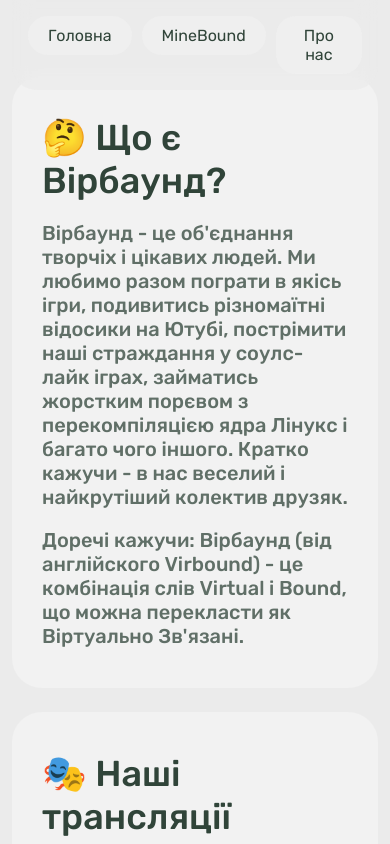
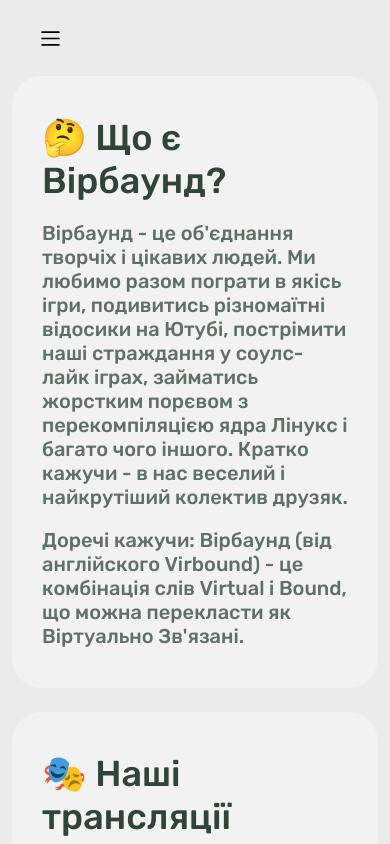
Before and after one commit to LifelessShirt/Virbound, a React (Create React App) app: page /about in a window 390 px wide. Built offline with nearby package versions, Linux system fonts and the light colour scheme.

Commit message:
Finished mobile version

```diff
--- a/src/App.css
+++ b/src/App.css
@@ -46,7 +46,7 @@
 }
 
 body {
-  font-family: Main, system-ui, -apple-system, BlinkMacSystemFont, 'Segoe UI', Roboto, Oxygen, Ubuntu, Cantarell, 'Open Sans', 'Helvetica Neue', sans-serif;
+  font-family: Main, sans-serif;
   text-align: center;
   background-color: var(--dark-color);
   color: var(--main-color);
@@ -70,7 +70,16 @@
   overflow-y: scroll;
   overflow-x: hidden;
   z-index: 2;
+  transition: all 0.5s;
 }
+.Main-opened {
+  transform: scale(0.9);
+  box-shadow: -20px 0px 20px 0px #00000033;
+  left: 75%;
+  border-radius: 30px;
+  overflow-y: hidden;
+}
+
 .MainHome {
   background: var(--dark-color);
 }
@@ -137,11 +146,11 @@
 }
 
 .Title {
-  font-family: Title, system-ui, -apple-system, BlinkMacSystemFont, 'Segoe UI', Roboto, Oxygen, Ubuntu, Cantarell, 'Open Sans', 'Helvetica Neue', sans-serif;
+  font-family: Title, sans-serif;
   font-size: 3rem;
 }
 .Subtitle {
-  font-family: Title, system-ui, -apple-system, BlinkMacSystemFont, 'Segoe UI', Roboto, Oxygen, Ubuntu, Cantarell, 'Open Sans', 'Helvetica Neue', sans-serif;
+  font-family: Title, sans-serif;
   font-size: 1.5rem;
   opacity: 0.75;
 }
@@ -183,6 +192,7 @@
 
 .Footer {
   padding: 10px;
+  background: var(--dark-color);
   color: var(--white-color-half-transparent);
 }
 .Footer a {color: var(--white-color);}
--- a/src/App.tsx
+++ b/src/App.tsx
@@ -1,4 +1,4 @@
-import React from 'react';
+import React, { useState } from 'react';
 import './App.css';
 import './App.mobile.css';
 import { Routes, Route, useLocation } from 'react-router-dom';
@@ -10,16 +10,20 @@
 
 const App = () => {
   var pathname = useLocation().pathname;
-  return (
-    <div className={`Main`/*${pathname == '/' ? 'MainHome' : ''} : pathname == '/minebound' ? 'MainMinebound' : pathname == '/about' ? 'MainAbout' : ''}*/}>
-    <Menu currentPath={pathname} />
+  const [menuStatus, setMenuStatus] = useState('closed');
+  const menuChangeStatus = () => {
+    setMenuStatus(menuStatus === 'closed' ? 'opened' : 'closed')
+  }
+  return (<>
+    <Menu currentPath={pathname} status={menuStatus} onClick={menuChangeStatus}/>
+    <div className={`Main Main-${menuStatus}`}>
     <Routes>
       <Route path="/" element={<Home />} />
       <Route path="/minebound" element={<Minebound />} />
       <Route path="/about" element={<About />} />
     </Routes>
     </div>
-  );
+  </>);
 }
 
 export default App;
--- a/src/Components/Button/Button.tsx
+++ b/src/Components/Button/Button.tsx
@@ -1,14 +1,14 @@
-import React from 'react';
+import React, { useState } from 'react';
 import Style from './Button.module.css';
 
 export interface ButtonProps {children:React.ReactNode,type?:string,customOnClick?:string}
 
 export function Button({children,type,customOnClick}:ButtonProps) {
+  const [child, setChild] = useState(children);
   const clickFunc = (e:any) => {
     if (e === 'copyIP') {
       navigator.clipboard.writeText('srv.virbound.com');
-      children = "IP скопійовано";
-      alert('IP скопійовано');
+      setChild("IP скопійовано");
     } else {
       // nothing
     }
@@ -16,7 +16,7 @@
 
   return (
     <button className={`${Style.Button} ${type == 'focus' ? Style.ButtonFocus : ''}`} onClick={() => clickFunc(customOnClick)}>
-      {children}
+      {child}
     </button>
   );
 }
--- a/src/Components/Menu/Menu.module.css
+++ b/src/Components/Menu/Menu.module.css
@@ -1,8 +1,11 @@
 .menu {
   position: fixed;
-  display: flex;
   top: 0;
   left: 50%;
+  display: flex;
+  flex-direction: row;
+  justify-content: center;
+  gap: 10px;
   padding: 16px;
   width: calc(100% - 56px);
   max-width: 864px;
@@ -10,22 +13,12 @@
   transform: translateX(-50%);
   background: var(--accent-color-half-transparent);
   border-radius: 0px 0px 25px 25px;
-  flex-direction: row;
-  justify-content: center;
-  gap: 10px;
   backdrop-filter: blur(10px);
   z-index: 3;
 }
 
-.about {
-  background: var(--gray-color-half-transparent);
-}
-
-.minebound {
-  background: var(--accent-color-2-half-transparent);
-}
-
 .menu_block {
+  font-family: Title, sans-serif;
   position: relative;
   display: inline-block;
   width: auto;
@@ -36,6 +29,54 @@
 }
 .menu_block:hover {
   background-color: var(--accent-color-2-half-transparent);
+}
+
+.menu_mobile {
+  display: none;
+}
+
+@media (max-width: 920px) {
+  .menu_mobile {
+    display: flex;
+    flex-direction: row;
+    justify-content: flex-start;
+    gap: 10px;
+    z-index: 3;
+    height: 15px;
+    position: fixed;
+    top: 0; left: 50%;
+    transform: translateX(-50%);
+    width: calc(100% - 56px);
+    height: 44px;
+    padding: 16px;
+    border-radius: 0px 0px 25px 25px;
+    backdrop-filter: blur(10px);
+    transition: all 0.5s;
+    background: var(--accent-color-half-transparent);
+  }
+  .opened {
+    transform: translateX(0%);
+    top: 5%; left: 5%;
+    border-radius: 16px;
+    padding: 0px;
+    width: 44px;
+    overflow: hidden;
+  }
+  .menu_mobile_toggler {
+    width: 44px;
+    height: 44px;
+    background: center / 21px no-repeat url(../../Media/menu.svg);
+    border: none;
+    border-radius: 16px;
+  }
+}
+
+.about {
+  background: var(--gray-color-half-transparent);
+}
+
+.minebound {
+  background: var(--accent-color-2-half-transparent);
 }
 
 .about .menu_block {
@@ -53,3 +94,37 @@
   background-color: var(--main-color-half-transparent);
   color: var(--white-color);
 }
+
+@media (max-width: 920px) {
+  .menu {
+    position: absolute;
+    flex-direction: column;
+    justify-content: flex-start;
+    top: 12.5%; left: 0;
+    width: calc(75% - 12px);
+    height: calc(75% - 32px);
+    background: transparent;
+    transform: none;
+    z-index: 1;
+  }
+  .menu_block{
+    background-color: transparent!important;
+    color: var(--white-color)!important;
+  }
+  .menu_block:hover {
+    background-color: var(--white-color)!important;
+    color: var(--dark-color)!important;
+  }
+  /*.minebound .menu_block,.about .menu_block,.menu_block {
+    width: calc(100% - 40px);
+    background-color: transparent;
+    color: var(--white-color);
+  }
+  .minebound .menu_block:hover,.about .menu_block:hover,.menu_block:hover {
+    background-color: var(--white-color);
+    color: var(--dark-color);
+  }*/
+  .menu_block:hover {
+    background-color: var(--accent-color-half-transparent);
+  }
+}
--- a/src/Components/Menu/Menu.tsx
+++ b/src/Components/Menu/Menu.tsx
@@ -1,12 +1,16 @@
-import React, { useEffect, useRef, useState } from 'react';
+import React, { useContext, useEffect, useRef, useState } from 'react';
 import Style from './Menu.module.css';
 import { Link } from 'react-router-dom';
 
-interface MenuProps {currentPath:string}
+interface MenuProps {currentPath:string, status?:any, onClick:any}
 
-const Menu = ({currentPath}:MenuProps) => {
-  return (
-    <div className={`${Style.menu} ${Style[currentPath.slice(1)] || ''}`}>
+const Menu = ({currentPath,status,onClick}:MenuProps) => {
+  const path = Style[currentPath.slice(1)] || '';
+  return ( <>
+    <div className={`${Style.menu_mobile} ${path} ${Style[status]}`}>
+        <button className={Style.menu_mobile_toggler} onClick={onClick}></button>
+    </div>
+    <div className={`${Style.menu} ${path}`}>
         <Link to="/">
             <div className={Style.menu_block}>Головна</div>
         </Link>
@@ -17,7 +21,7 @@
             <div className={Style.menu_block}>Про нас</div>
         </Link>
     </div>
-  );
+  </>);
 }
 
 export default Menu;
```
Also changed, not shown: src/Media/menu.svg (added).
